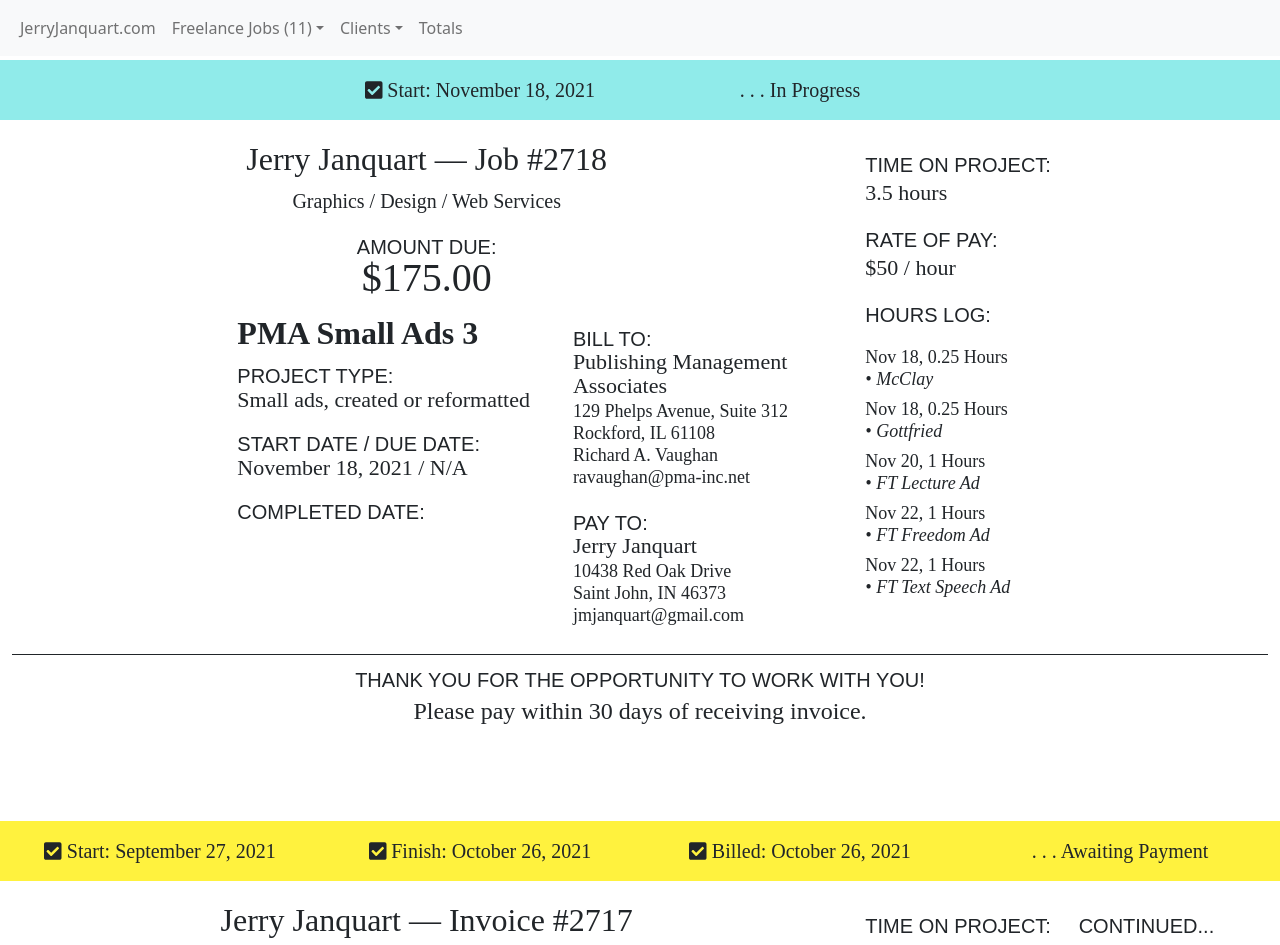
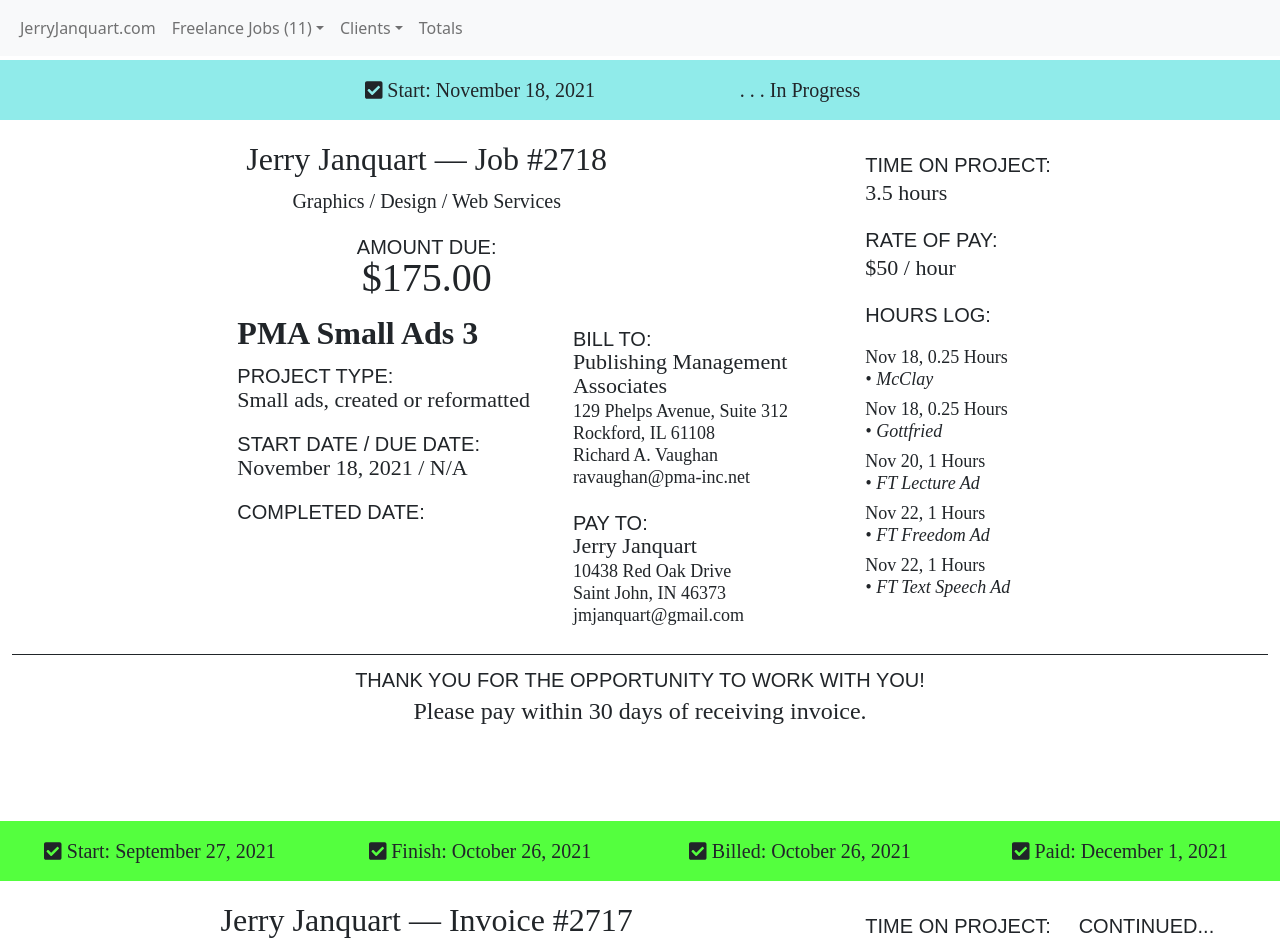
Before and after one commit to githubbjar/jobsx, a React (Create React App) app: page / in a window 1280 px wide. Shown: the top 945 px of the page. Built offline with nearby package versions, Linux system fonts and the light colour scheme; what webfontloader would draw is missing.

Commit message:
data updated, ordo paid

```diff
--- a/src/components/App/data.js
+++ b/src/components/App/data.js
@@ -232,6 +232,7 @@
 job2717.pdf = true;
 job2717.completed_date = "October 26, 2021";
 job2717.date_billed = "October 26, 2021";
+job2717.date_paid = "December 1, 2021";
 jobs.push(job2717);
 //////////////////////////////////////////////////////////////////////////////////////////////////////////
 const job2718 = new Job (2718, 10, "Publishing Management Associates", "PMA Small Ads 3", "Small ads, created or reformatted", "November 18, 2021", "N/A");
```
